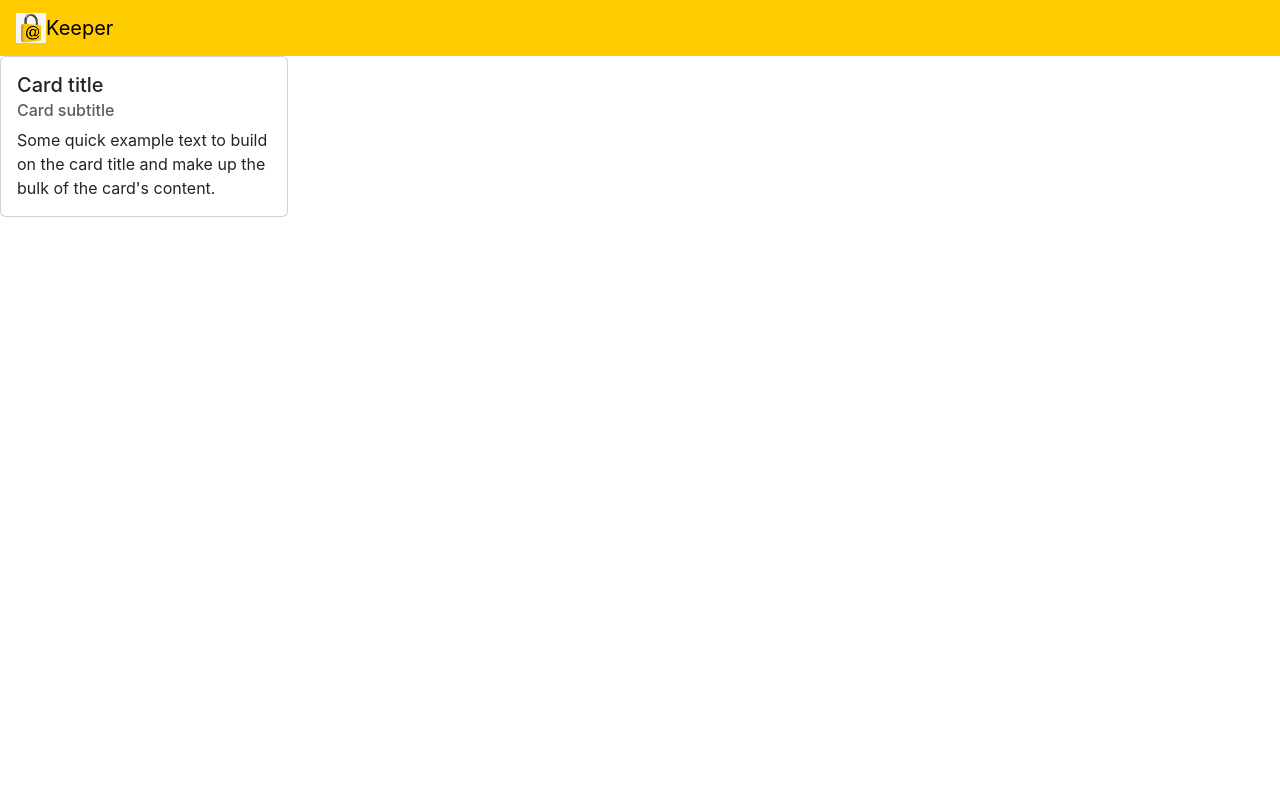
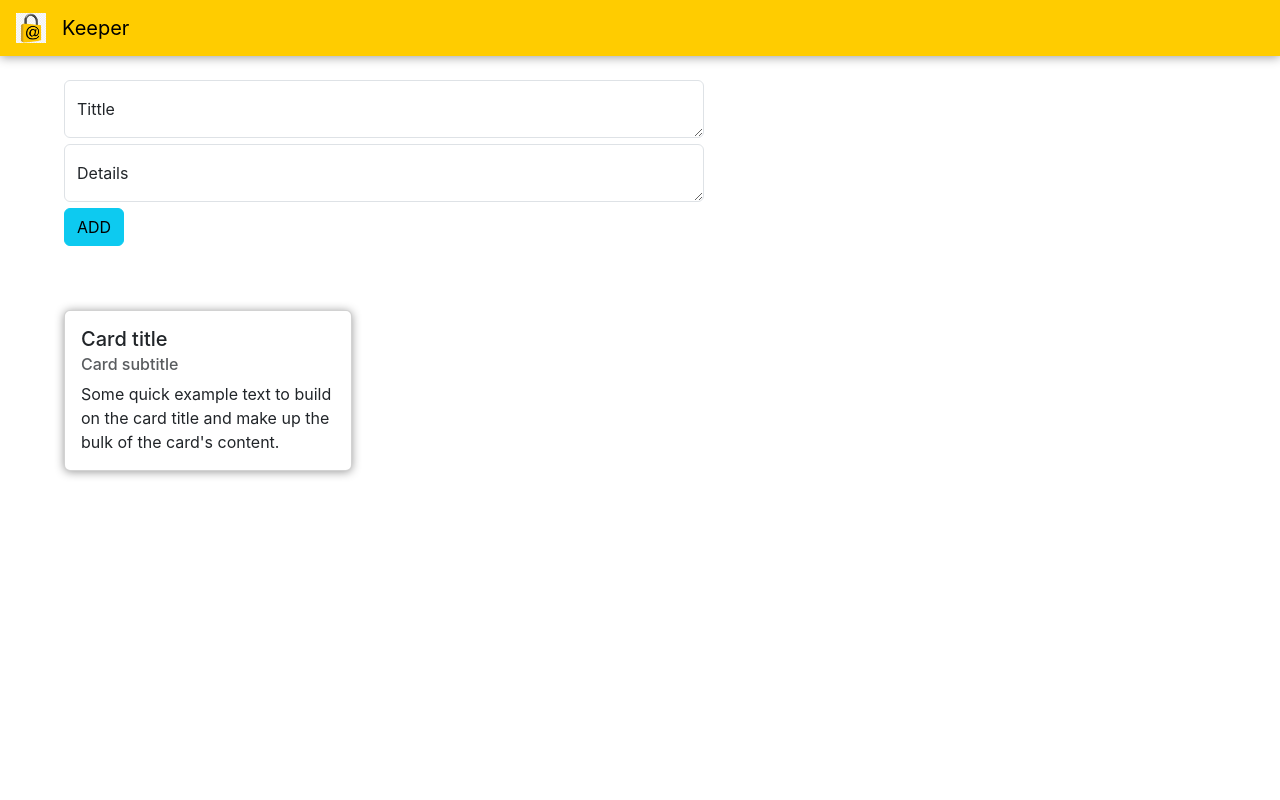
Before and after one commit to mayankratre10/Keeper_App, a React (Create React App) app: page / in a window 1280 px wide. Shown: the top 800 px of the page. Built offline with nearby package versions, Linux system fonts and the light colour scheme.

Commit message:
Add Card and AddCard Form

```diff
--- a/src/App.css
+++ b/src/App.css
@@ -1,7 +1,3 @@
-/* .App {
-  text-align: center;
-} */
-
 .App-logo {
   height: 40vmin;
   pointer-events: none;
--- a/src/App.js
+++ b/src/App.js
@@ -1,13 +1,14 @@
-import logo from './logo.svg';
 import './App.css';
 import Header from './components/Header';
 import Footer from './components/Footer';
 import Note from './components/Note';
+import AddNote from './components/AddNote';
 
 function App() {
   return (
     <div className="App">
       <Header />
+      <AddNote />
       <Note />
       <Footer />
     </div>
--- /dev/null
+++ b/src/components/AddNote.jsx
@@ -0,0 +1,31 @@
+import React from 'react'
+
+const AddNote = () => {
+    let addnoteStyle = {
+        width: "50vw",
+        display: "block",
+        margin: "1rem",
+        height: "3rem",
+
+    }
+    let addBoxStyle = {
+        marginTop: "4rem",
+        marginLeft: "3rem",
+        display: "inline-block",
+    }
+    return (
+        <div style={addBoxStyle}>
+            <div className="form-floating" style={addnoteStyle}>
+                <textarea className="form-control" placeholder="Leave a comment here" id="floatingTextarea"></textarea>
+                <label for="floatingTextarea">Tittle</label>
+            </div>
+            <div className="form-floating" style={addnoteStyle}>
+                <textarea className="form-control" placeholder="Leave a comment here" id="floatingTextarea"></textarea>
+                <label for="floatingTextarea">Details</label>
+            </div>
+            <button style={{ marginLeft: "1rem" }} type="button" class="btn btn-info">ADD</button>
+        </div>
+    )
+}
+
+export default AddNote
--- a/src/components/Header.jsx
+++ b/src/components/Header.jsx
@@ -3,14 +3,15 @@ import React from 'react'
 const Header = () => {
     let navStyle = {
         backgroundColor: '#ffcc00',
-        paddingLeft:'1rem'
+        paddingLeft: '1rem',
+        boxShadow: "0px 1px 10px #999",
     }
     return (
         <div>
-            <nav className="navbar navbar-light" style={navStyle}>
+            <nav className="navbar navbar-light fixed-top" style={navStyle}>
                 <a className="navbar-brand" >
-                    <img src={process.env.PUBLIC_URL + '/Keeper_LOGO.png'} width="30" height="30" className="d-inline-block align-top" alt="" />
-                        Keeper
+                    <img src={process.env.PUBLIC_URL + '/Keeper_LOGO.png'} width="30" height="30" className="d-inline-block align-top" alt=""  style={{marginRight: "1rem",}} />
+                    Keeper
                 </a>
             </nav>
         </div>
--- a/src/components/Note.jsx
+++ b/src/components/Note.jsx
@@ -3,16 +3,17 @@ import React from 'react'
 const Note = () => {
     let noteStyle = {
         width: "18rem",
-        margin: '0',
-        display: 'inline-block'
+        margin: '4rem',
+        display: 'inline-block',
+        boxShadow: "0px 1px 10px #999",
     }
     return (
         <div style={{display:"flex"}}>
-            <div class="card" style={noteStyle}>
-                <div class="card-body">
-                    <h5 class="card-title">Card title</h5>
-                    <h6 class="card-subtitle mb-2 text-body-secondary">Card subtitle</h6>
-                    <p class="card-text">Some quick example text to build on the card title and make up the bulk of the card's content.</p>
+            <div className="card" style={noteStyle}>
+                <div className="card-body">
+                    <h5 className="card-title">Card title</h5>
+                    <h6 className="card-subtitle mb-2 text-body-secondary">Card subtitle</h6>
+                    <p className="card-text">Some quick example text to build on the card title and make up the bulk of the card's content.</p>
                 </div>
             </div>
         </div>
```
